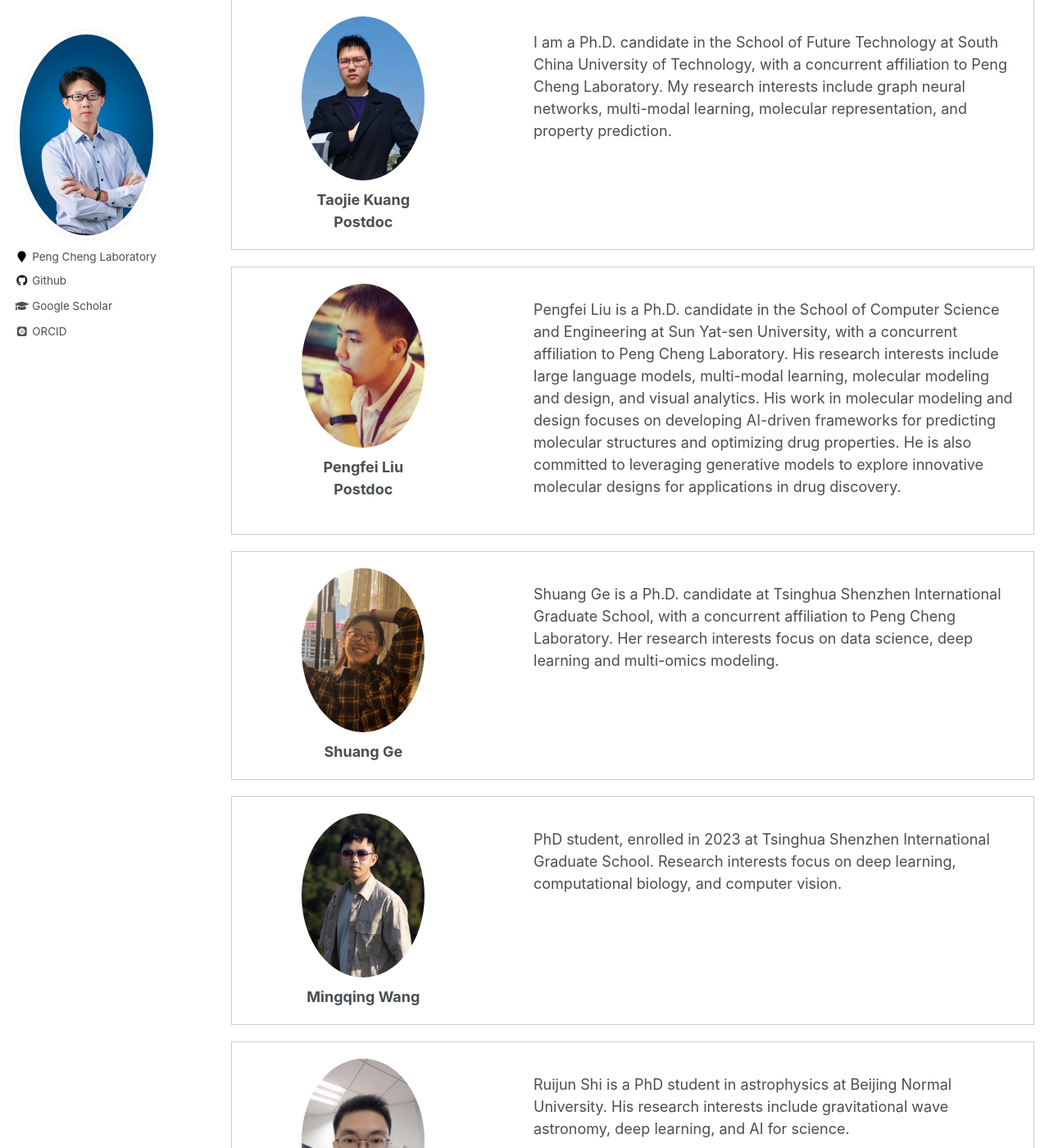
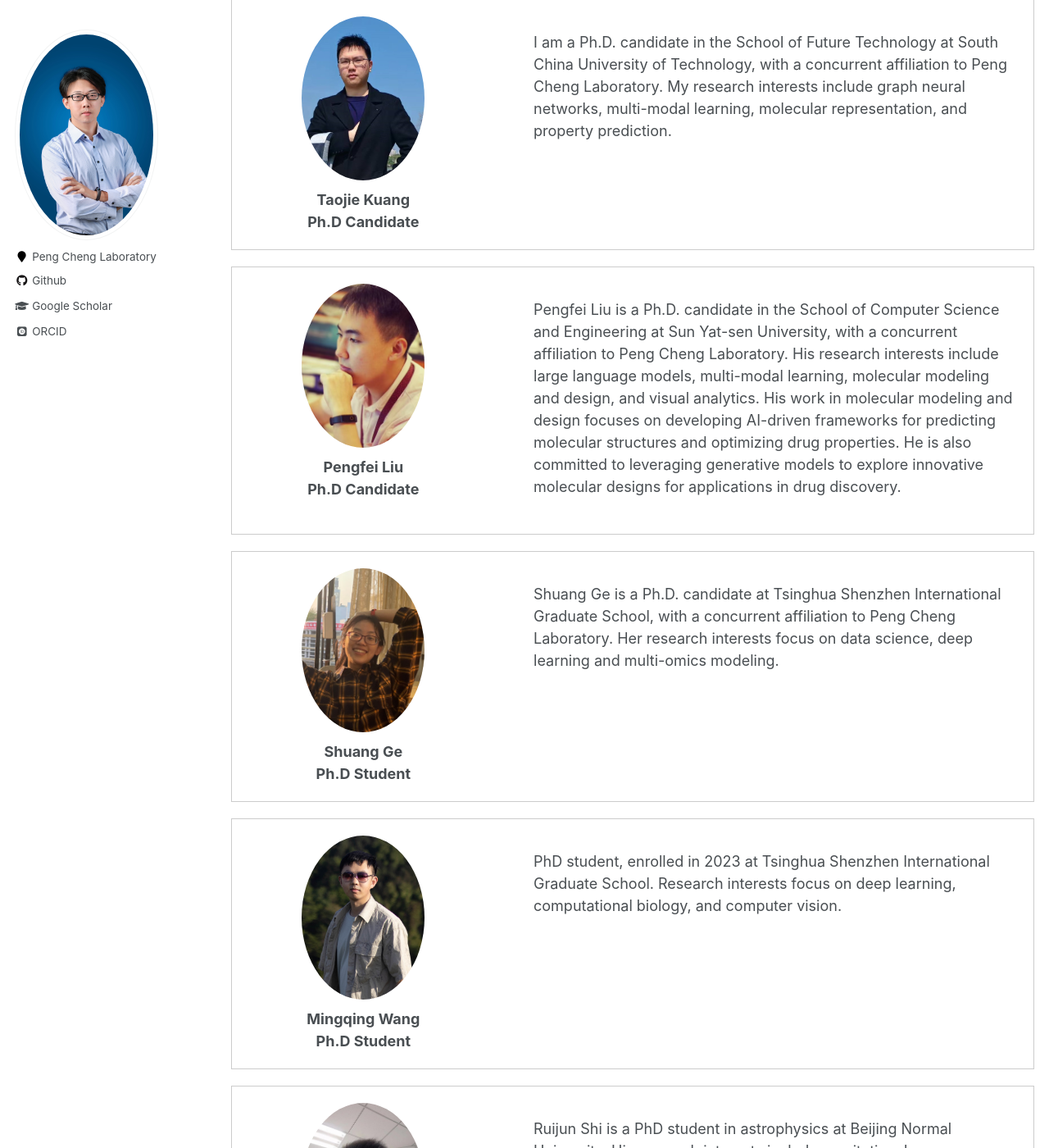
Before and after one commit to zhixiang-ren/zhixiang-ren.github.io, a Jekyll site: the page built from _pages/People.html, in a window 1280 px wide and 1400 px high, scrolled down 1434 px. Shown: the whole window at 82% size. Built offline with Jekyll 4.4.1, drawn with Linux system fonts in a browser that asks for light colours; some web fonts are replaced; some of the changed text lies outside the part shown.

Commit message:
Update People.html

```diff
--- a/_pages/People.html
+++ b/_pages/People.html
@@ -82,7 +82,7 @@ author_profile: true
         </div>
         <!-- 名字 -->
         <div style="font-size: 1.0em; font-weight: bold;">Taojie Kuang</div>
-        <div style="font-size: 1.0em; font-weight: bold;">Postdoc</div>
+        <div style="font-size: 1.0em; font-weight: bold;">Ph.D Candidate</div>
     </div>
     <!-- 右边区域 -->
     <div style="width: 65%; padding-left: 20px;">
@@ -99,7 +99,7 @@ author_profile: true
         </div>
         <!-- 名字 -->
         <div style="font-size: 1.0em; font-weight: bold;">Pengfei Liu</div>
-        <div style="font-size: 1.0em; font-weight: bold;">Postdoc</div>
+        <div style="font-size: 1.0em; font-weight: bold;">Ph.D Candidate</div>
     </div>
     <!-- 右边区域 -->
     <div style="width: 65%; padding-left: 20px;">
@@ -116,6 +116,7 @@ author_profile: true
         </div>
         <!-- 名字 -->
         <div style="font-size: 1.0em; font-weight: bold;">Shuang Ge</div>
+        <div style="font-size: 1.0em; font-weight: bold;">Ph.D Student</div>
     </div>
     <!-- 右边区域 -->
     <div style="width: 65%; padding-left: 20px;">
@@ -132,6 +133,7 @@ author_profile: true
         </div>
         <!-- 名字 -->
         <div style="font-size: 1.0em; font-weight: bold;">Mingqing Wang</div>
+        <div style="font-size: 1.0em; font-weight: bold;">Ph.D Student</div>
     </div>
     <!-- 右边区域 -->
     <div style="width: 65%; padding-left: 20px;">
@@ -148,6 +150,7 @@ author_profile: true
         </div>
         <!-- 名字 -->
         <div style="font-size: 1.0em; font-weight: bold;">Ruijun Shi</div>
+        <div style="font-size: 1.0em; font-weight: bold;">Ph.D Candidate</div>
     </div>
     <!-- 右边区域 -->
     <div style="width: 65%; padding-left: 20px;">
@@ -164,6 +167,7 @@ author_profile: true
         </div>
         <!-- 名字 -->
         <div style="font-size: 1.0em; font-weight: bold;">Yaxin Xu</div>
+        <div style="font-size: 1.0em; font-weight: bold;">Ph.D Student</div>
     </div>
     <!-- 右边区域 -->
     <div style="width: 65%; padding-left: 20px;">
```
